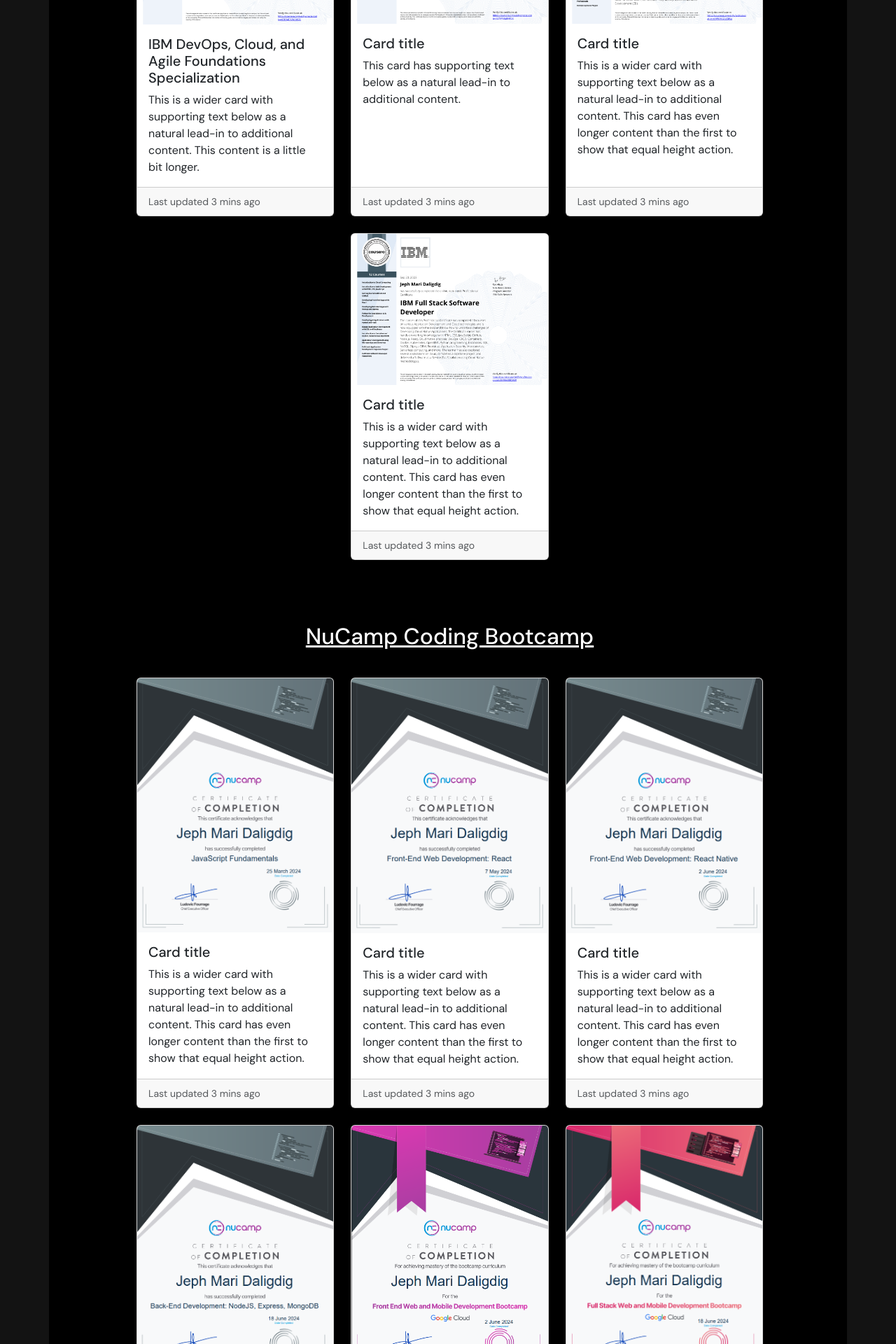
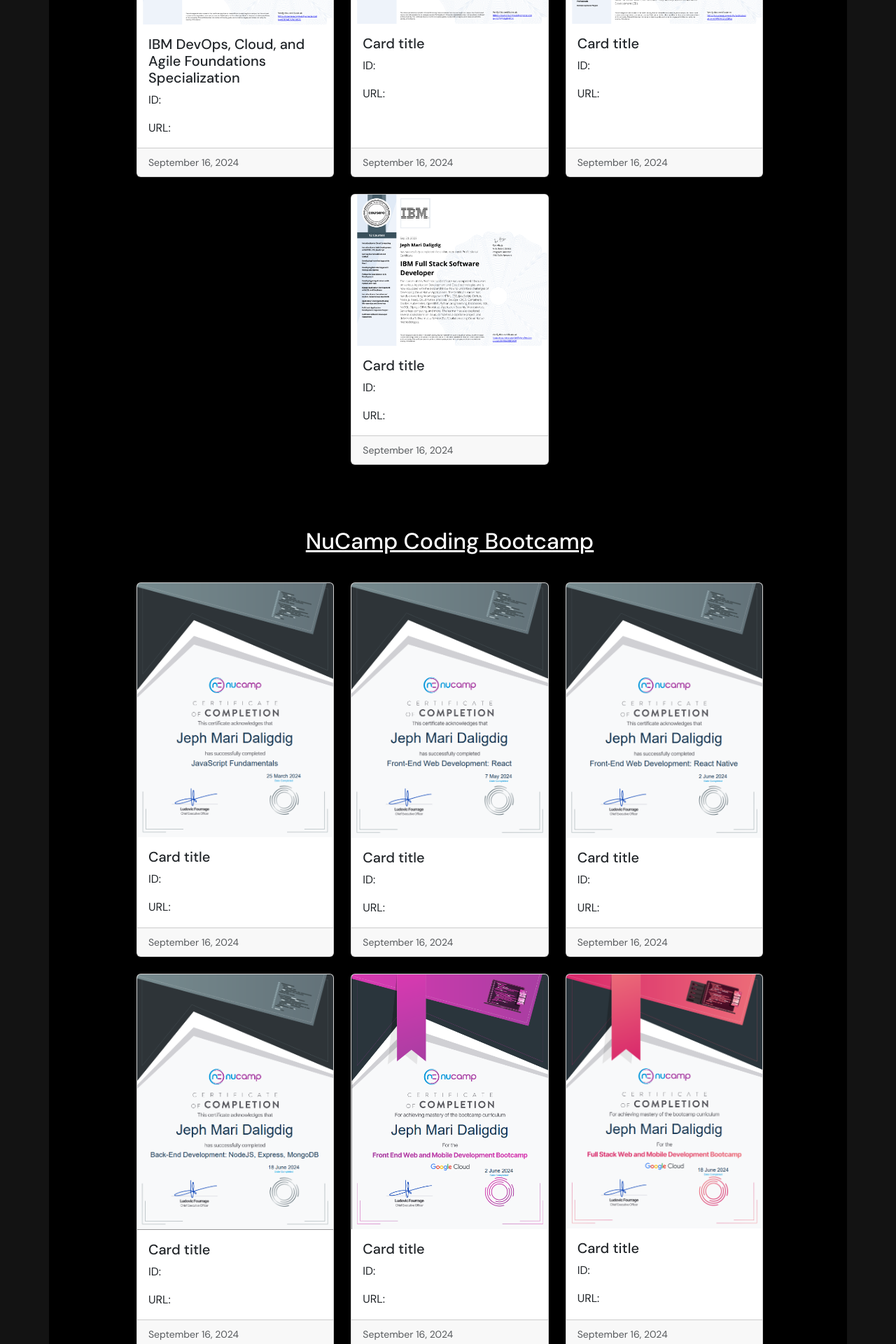
Before and after one commit to greatxrider/my-portfolio, a React (Vite) app in the folder client/: page /certificates in a window 1280 px wide. Shown: the part 680-2600 px from the top of the page at 70% size. Built offline with nearby package versions, Linux system fonts and the light colour scheme.

Commit message:
update Certificates component

```diff
--- a/client/src/components/Certificates/Certificates.tsx
+++ b/client/src/components/Certificates/Certificates.tsx
@@ -2,6 +2,7 @@
 import NucampCert from "./NucampCert";
 import TreeHouseCert from "./TreeHouseCert";
 import YsuCert from "./YsuCert";
+import ImageModal from "./ImageModal";
 
 const Certificates = () => {
     return (
--- a/client/src/components/Certificates/IbmCert.tsx
+++ b/client/src/components/Certificates/IbmCert.tsx
@@ -1,3 +1,5 @@
+import ImageModal from "./ImageModal";
+
 const IbmCert = () => {
     return (
         <div className="certifications-content">
@@ -5,13 +7,14 @@
             <div className="row row-cols-1 row-cols-md-3 g-4 justify-content-center">
                 <div className="col devOps-specialization">
                     <div className="card h-100">
-                            <img src="/src/app/assets/png/certificates/devOps-specialization.png" className="card-img-top" alt="..." />
+                        <ImageModal imageSrc="/src/app/assets/png/certificates/devOps-specialization.png" imageAlt="DevOps Specialization" />
                         <div className="card-body">
                             <h5 className="card-title">IBM DevOps, Cloud, and Agile Foundations Specialization</h5>
-                                <p className="card-text">This is a wider card with supporting text below as a natural lead-in to additional content. This content is a little bit longer.</p>
+                            <p className="card-text">ID:</p>
+                            <p className="card-text">URL:</p>
                         </div>
                         <div className="card-footer">
-                                <small className="text-body-secondary">Last updated 3 mins ago</small>
+                            <small className="text-body-secondary">September 16, 2024</small>
                         </div>
                     </div>
                 </div>
@@ -20,10 +23,11 @@
                         <img src="/src/app/assets/png/certificates/applied-swe.png" className="card-img-top" alt="..." />
                         <div className="card-body">
                             <h5 className="card-title">Card title</h5>
-                                <p className="card-text">This card has supporting text below as a natural lead-in to additional content.</p>
+                            <p className="card-text">ID:</p>
+                            <p className="card-text">URL:</p>
                         </div>
                         <div className="card-footer">
-                                <small className="text-body-secondary">Last updated 3 mins ago</small>
+                            <small className="text-body-secondary">September 16, 2024</small>
                         </div>
                     </div>
                 </div>
@@ -32,10 +36,11 @@
                         <img src="/src/app/assets/png/certificates/devops.png" className="card-img-top" alt="..." />
                         <div className="card-body">
                             <h5 className="card-title">Card title</h5>
-                                <p className="card-text">This is a wider card with supporting text below as a natural lead-in to additional content. This card has even longer content than the first to show that equal height action.</p>
+                            <p className="card-text">ID:</p>
+                            <p className="card-text">URL:</p>
                         </div>
                         <div className="card-footer">
-                                <small className="text-body-secondary">Last updated 3 mins ago</small>
+                            <small className="text-body-secondary">September 16, 2024</small>
                         </div>
                     </div>
                 </div>
@@ -44,10 +49,11 @@
                         <img src="/src/app/assets/png/certificates/fullstack.png" className="card-img-top" alt="..." />
                         <div className="card-body">
                             <h5 className="card-title">Card title</h5>
-                                <p className="card-text">This is a wider card with supporting text below as a natural lead-in to additional content. This card has even longer content than the first to show that equal height action.</p>
+                            <p className="card-text">ID:</p>
+                            <p className="card-text">URL:</p>
                         </div>
                         <div className="card-footer">
-                                <small className="text-body-secondary">Last updated 3 mins ago</small>
+                            <small className="text-body-secondary">September 16, 2024</small>
                         </div>
                     </div>
                 </div>
--- /dev/null
+++ b/client/src/components/Certificates/ImageModal.tsx
@@ -0,0 +1,38 @@
+import React, { useState } from 'react';
+
+const ImageModal = ({ imageSrc, imageAlt }) => {
+    const [isOpen, setIsOpen] = useState(false);
+    const [modalImgSrc, setModalImgSrc] = useState('');
+    const [captionText, setCaptionText] = useState('');
+
+    const openModal = (src, alt) => {
+        setModalImgSrc(src);
+        setCaptionText(alt);
+        setIsOpen(true);
+    };
+
+    const closeModal = () => {
+        setIsOpen(false);
+    };
+
+    return (
+        <div>
+            <img
+                id="modalImg"
+                src={imageSrc}
+                alt={imageAlt}
+                style={{ width: '100%', maxWidth: '300px' }}
+                onClick={() => openModal(imageSrc, imageAlt)}
+            />
+            {isOpen && (
+                <div id="myModal" className="modal" style={{ display: 'block' }}>
+                    <span className="close" onClick={closeModal}>&times;</span>
+                    <img className="modal-content" id="img01" src={modalImgSrc} alt={captionText} />
+                    <div id="caption">{captionText}</div>
+                </div>
+            )}
+        </div>
+    );
+};
+
+export default ImageModal;
--- a/client/src/components/Certificates/NucampCert.tsx
+++ b/client/src/components/Certificates/NucampCert.tsx
@@ -8,10 +8,11 @@
                         <img src="/src/app/assets/png/certificates/jsFundamentals.png" className="card-img-top" alt="..." />
                         <div className="card-body">
                             <h5 className="card-title">Card title</h5>
-                                <p className="card-text">This is a wider card with supporting text below as a natural lead-in to additional content. This card has even longer content than the first to show that equal height action.</p>
+                            <p className="card-text">ID:</p>
+                            <p className="card-text">URL:</p>
                         </div>
                         <div className="card-footer">
-                                <small className="text-body-secondary">Last updated 3 mins ago</small>
+                            <small className="text-body-secondary">September 16, 2024</small>
                         </div>
                     </div>
                 </div>
@@ -20,10 +21,11 @@
                         <img src="/src/app/assets/png/certificates/dynamicWithReact.png" className="card-img-top" alt="..." />
                         <div className="card-body">
                             <h5 className="card-title">Card title</h5>
-                                <p className="card-text">This is a wider card with supporting text below as a natural lead-in to additional content. This card has even longer content than the first to show that equal height action.</p>
+                            <p className="card-text">ID:</p>
+                            <p className="card-text">URL:</p>
                         </div>
                         <div className="card-footer">
-                                <small className="text-body-secondary">Last updated 3 mins ago</small>
+                            <small className="text-body-secondary">September 16, 2024</small>
                         </div>
                     </div>
                 </div>
@@ -32,10 +34,11 @@
                         <img src="/src/app/assets/png/certificates/reactNative.png" className="card-img-top" alt="..." />
                         <div className="card-body">
                             <h5 className="card-title">Card title</h5>
-                                <p className="card-text">This is a wider card with supporting text below as a natural lead-in to additional content. This card has even longer content than the first to show that equal height action.</p>
+                            <p className="card-text">ID:</p>
+                            <p className="card-text">URL:</p>
                         </div>
                         <div className="card-footer">
-                                <small className="text-body-secondary">Last updated 3 mins ago</small>
+                            <small className="text-body-secondary">September 16, 2024</small>
                         </div>
                     </div>
                 </div>
@@ -44,10 +47,11 @@
                         <img src="/src/app/assets/png/certificates/backEndDev.png" className="card-img-top" alt="..." />
                         <div className="card-body">
                             <h5 className="card-title">Card title</h5>
-                                <p className="card-text">This is a wider card with supporting text below as a natural lead-in to additional content. This card has even longer content than the first to show that equal height action.</p>
+                            <p className="card-text">ID:</p>
+                            <p className="card-text">URL:</p>
                         </div>
                         <div className="card-footer">
-                                <small className="text-body-secondary">Last updated 3 mins ago</small>
+                            <small className="text-body-secondary">September 16, 2024</small>
                         </div>
                     </div>
                 </div>
@@ -56,10 +60,11 @@
                         <img src="/src/app/assets/png/certificates/frontEndWeb.png" className="card-img-top" alt="..." />
                         <div className="card-body">
                             <h5 className="card-title">Card title</h5>
-                                <p className="card-text">This is a wider card with supporting text below as a natural lead-in to additional content. This card has even longer content than the first to show that equal height action.</p>
+                            <p className="card-text">ID:</p>
+                            <p className="card-text">URL:</p>
                         </div>
                         <div className="card-footer">
-                                <small className="text-body-secondary">Last updated 3 mins ago</small>
+                            <small className="text-body-secondary">September 16, 2024</small>
                         </div>
                     </div>
                 </div>
@@ -68,10 +73,11 @@
                         <img src="/src/app/assets/png/certificates/fullStackWebAndMobile.png" className="card-img-top" alt="..." />
                         <div className="card-body">
                             <h5 className="card-title">Card title</h5>
-                                <p className="card-text">This is a wider card with supporting text below as a natural lead-in to additional content. This card has even longer content than the first to show that equal height action.</p>
+                            <p className="card-text">ID:</p>
+                            <p className="card-text">URL:</p>
                         </div>
                         <div className="card-footer">
-                                <small className="text-body-secondary">Last updated 3 mins ago</small>
+                            <small className="text-body-secondary">September 16, 2024</small>
                         </div>
                     </div>
                 </div>
--- a/client/src/components/Certificates/TreeHouseCert.tsx
+++ b/client/src/components/Certificates/TreeHouseCert.tsx
@@ -8,10 +8,11 @@
                         <img src="/src/app/assets/png/certificates/fullStackJavascript.png" className="card-img-top" alt="..." />
                         <div className="card-body">
                             <h5 className="card-title">Card title</h5>
-                            <p className="card-text">This is a wider card with supporting text below as a natural lead-in to additional content. This card has even longer content than the first to show that equal height action.</p>
+                            <p className="card-text">ID:</p>
+                            <p className="card-text">URL:</p>
                         </div>
                         <div className="card-footer">
-                            <small className="text-body-secondary">Last updated 3 mins ago</small>
+                            <small className="text-body-secondary">September 16, 2024</small>
                         </div>
                     </div>
                 </div>
--- a/client/src/components/Certificates/YsuCert.tsx
+++ b/client/src/components/Certificates/YsuCert.tsx
@@ -8,10 +8,11 @@
                         <img src="/src/app/assets/png/certificates/ysu.png" className="card-img-top" alt="..." />
                         <div className="card-body">
                             <h5 className="card-title">Card title</h5>
-                            <p className="card-text">This is a wider card with supporting text below as a natural lead-in to additional content. This card has even longer content than the first to show that equal height action.</p>
+                            <p className="card-text">ID:</p>
+                            <p className="card-text">URL:</p>
                         </div>
                         <div className="card-footer">
-                            <small className="text-body-secondary">Last updated 3 mins ago</small>
+                            <small className="text-body-secondary">September 16, 2024</small>
                         </div>
                     </div>
                 </div>
```
Also changed, not shown: client/src/styles/styles.scss (+97 -0 lines), client/src/components/Certificates/Card.tsx (added). Lines whose indentation alone changed are shown as unchanged.
